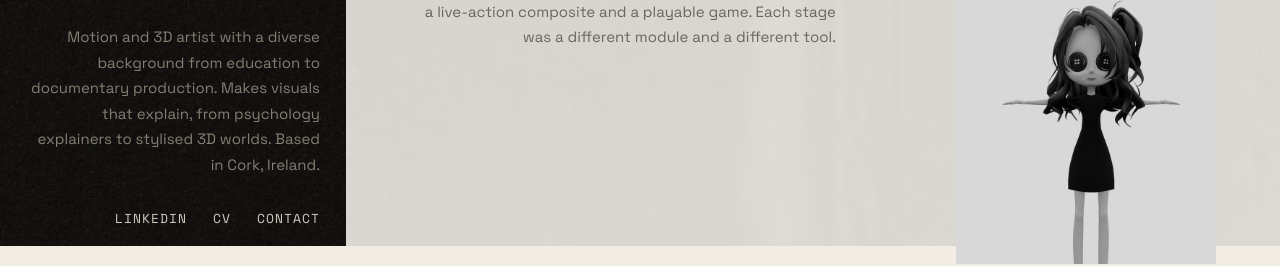
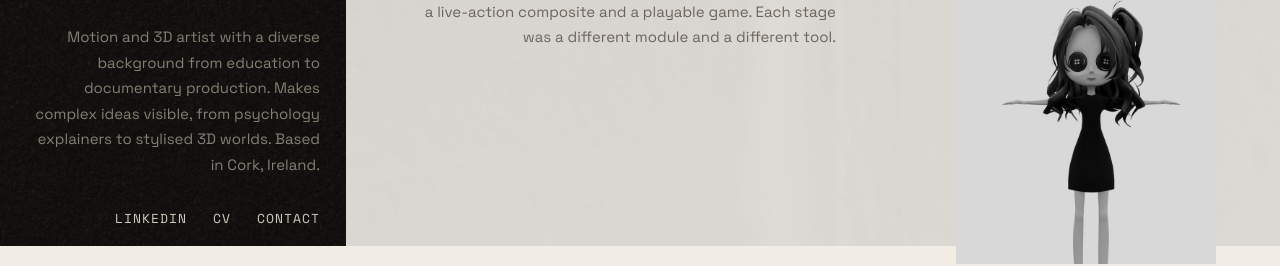
Before and after one commit to adafarkosh/portfolio_2026, a plain HTML site: page index.html in a window 1280 px wide. Shown: the part 554-820 px from the top of the page. Drawn offline with nearby package versions, Linux system fonts and the light colour scheme; a web font is replaced by a local one.

Commit message:
update bio

```diff
--- a/index.html
+++ b/index.html
@@ -21,8 +21,8 @@
         <a href="index.html" class="sitename">Ada Farkosh</a>
 
         <div class="about-me">
-            <p>Motion and 3D artist with a diverse background from education to documentary production. Makes
-                visuals that explain, from psychology explainers to stylised 3D worlds. Based in Cork, Ireland.</p>
+            <p>Motion and 3D artist with a diverse background from education to documentary production. Makes complex ideas
+                visible, from psychology explainers to stylised 3D worlds. Based in Cork, Ireland.</p>
         </div>
 
         <div class="menu">
```
Also changed, not shown: projects/academy_on_the_cliff.html (+2 -2 lines), projects/ptsd_explainer.html (+2 -2 lines), projects/the_big_bang.html (+2 -2 lines), projects/violet_character.html (+2 -2 lines), projects/what_remains_after.html (+2 -2 lines).
